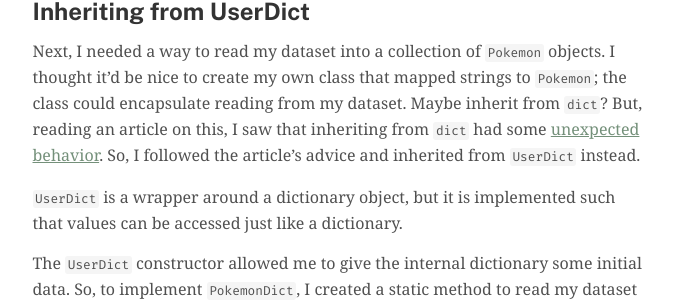
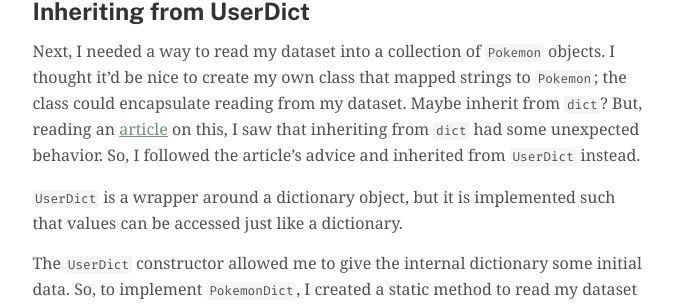
Before and after one commit to seasonedfish/blog, a Jekyll site: the page built from _posts/2022-05-24-a-new-data-model-for-pokesummary.md, in a window 1280 px wide and 900 px high, scrolled down 2100 px. Shown: the part 168-474 px from the top of the window, without its empty margins (300-977 px from the left). Built offline with Jekyll 4.4.1, drawn with Linux system fonts in a browser that asks for light colours.

Commit message:
Replace link text

```diff
--- a/_posts/2022-05-24-a-new-data-model-for-pokesummary.md
+++ b/_posts/2022-05-24-a-new-data-model-for-pokesummary.md
@@ -98,8 +98,8 @@ Next, I needed a way to read my dataset into a collection of `Pokemon` objects.
 I thought it'd be nice to create my own class that mapped strings to `Pokemon`;
 the class could encapsulate reading from my dataset.
 Maybe inherit from `dict`?
-But, reading an article on this,
-I saw that inheriting from `dict` had some [unexpected behavior](https://treyhunner.com/2019/04/why-you-shouldnt-inherit-from-list-and-dict-in-python/).
+But, reading an [article](https://treyhunner.com/2019/04/why-you-shouldnt-inherit-from-list-and-dict-in-python/) on this,
+I saw that inheriting from `dict` had some unexpected behavior.
 So, I followed the article's advice and inherited from `UserDict` instead.
 
 `UserDict` is a wrapper around a dictionary object,
```
